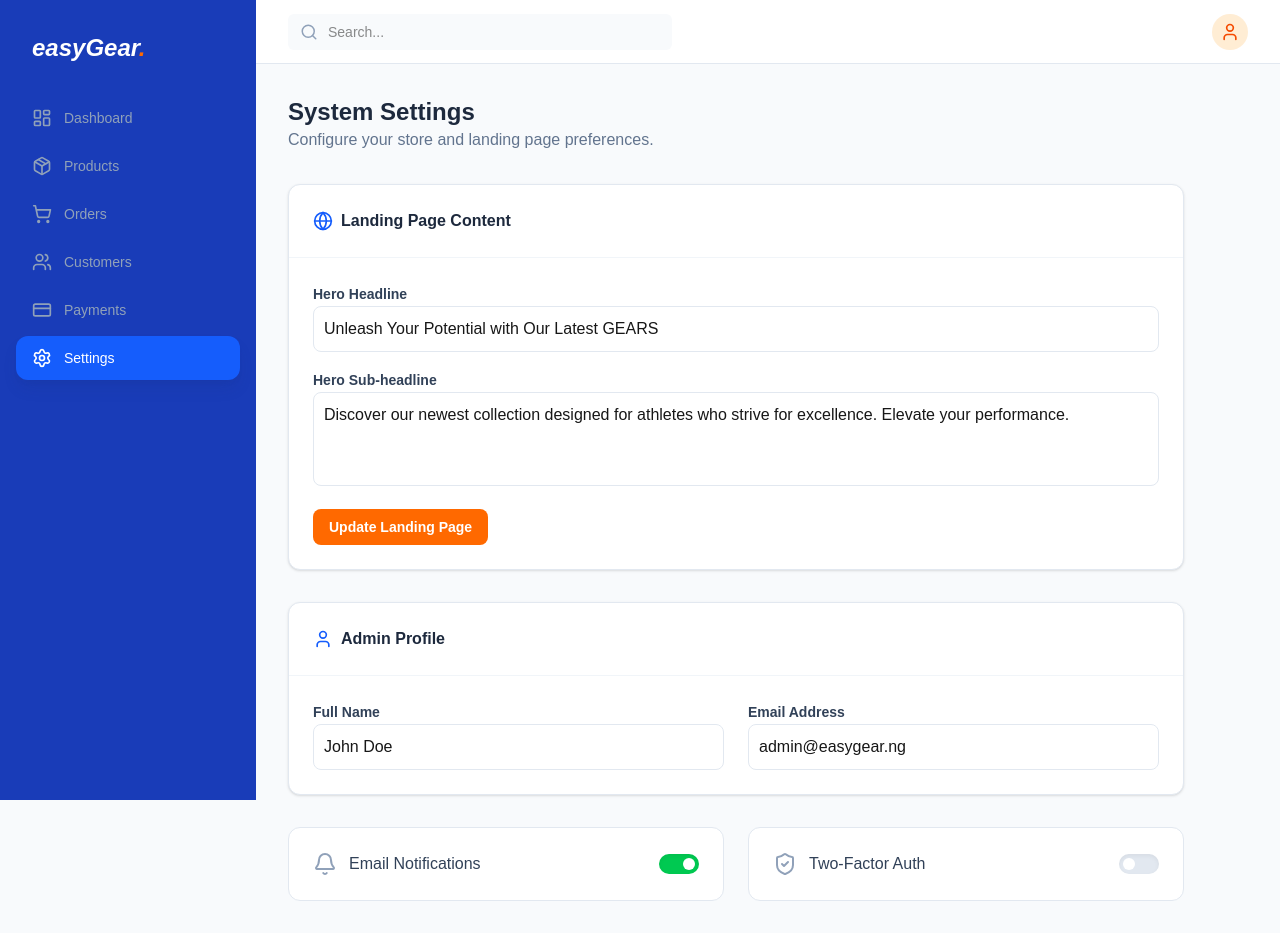
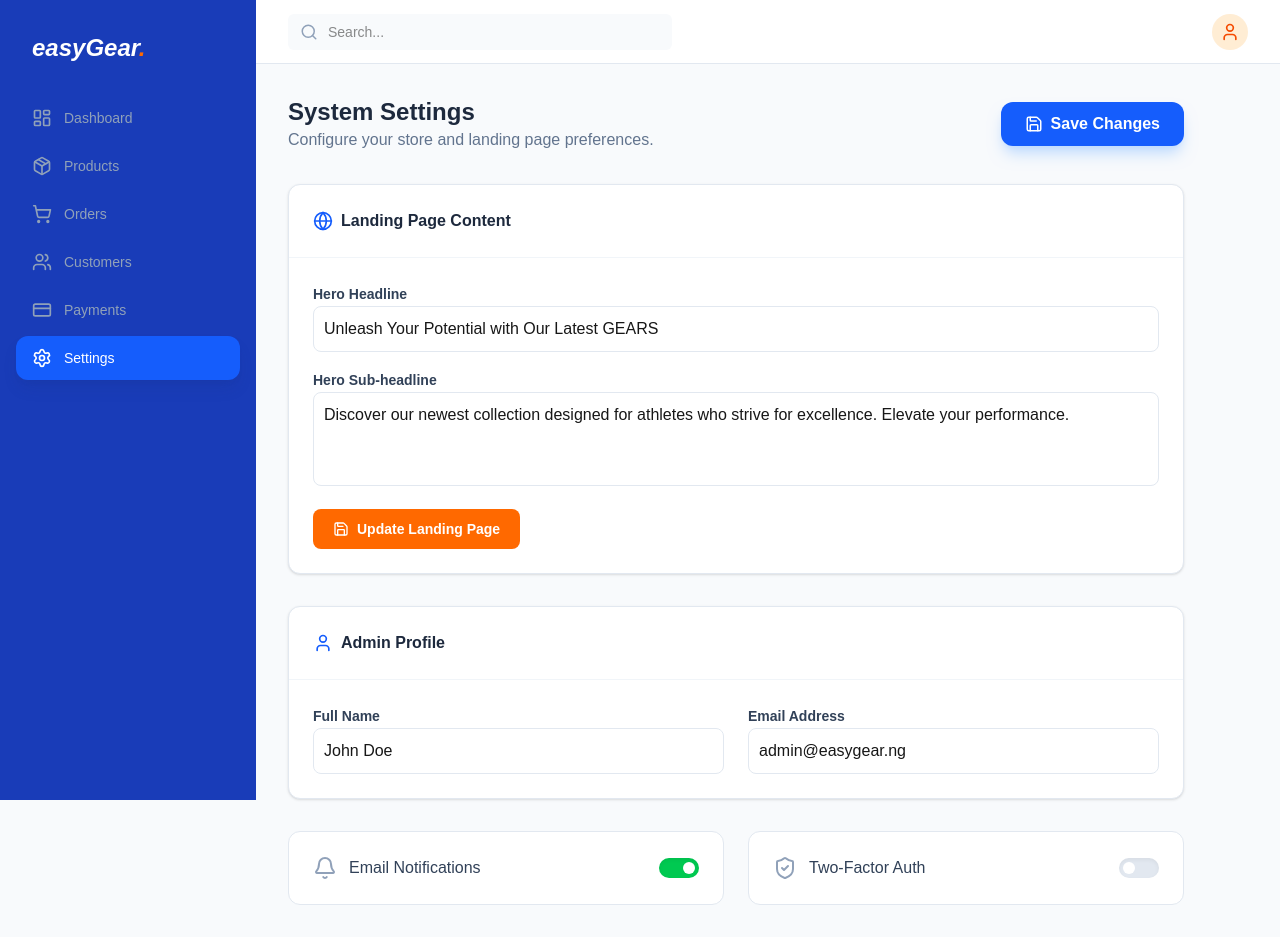
Before and after one commit to Hilosthone/easy-gear-admin, a Next.js app: page /admin/settings in a window 1280 px wide. Built offline with nearby package versions, Linux system fonts and the light colour scheme.

Commit message:
Fix build errors: escaped characters and types

```diff
--- a/src/app/admin/orders/page.tsx
+++ b/src/app/admin/orders/page.tsx
@@ -2,7 +2,16 @@
 import React from 'react'
 import { Eye, Truck, CheckCircle, Clock, XCircle } from 'lucide-react'
 
-const orders = [
+interface Order {
+  id: string
+  customer: string
+  date: string
+  amount: string
+  status: 'Pending' | 'Shipped' | 'Delivered' | 'Cancelled' // Strict status types
+  items: number
+}
+
+const orders: Order[] = [
   {
     id: '#ORD-7721',
     customer: 'John Doe',
@@ -96,7 +105,10 @@ export default function OrdersPage() {
       </div>
 
       <div className='bg-white rounded-xl border border-slate-200 overflow-hidden shadow-sm'>
-        <table className='w-full text-left border-collapse'>
+        <div className='overflow-x-auto'>
+          {' '}
+          {/* Added wrapper for mobile responsiveness */}
+          <table className='w-full text-left border-collapse min-w-[700px]'>
             <thead className='bg-slate-50 border-b border-slate-200 text-slate-600 text-xs uppercase tracking-wider'>
               <tr>
                 <th className='px-6 py-4 font-bold'>Order ID</th>
@@ -139,19 +151,21 @@ export default function OrdersPage() {
           </table>
         </div>
       </div>
+    </div>
   )
 }
 
-// Internal Status Badge Component
-function StatusBadge({ status }: { status: string }) {
-  const styles: any = {
+type OrderStatus = 'Pending' | 'Shipped' | 'Delivered' | 'Cancelled'
+
+function StatusBadge({ status }: { status: OrderStatus }) {
+  const styles: Record<OrderStatus, string> = {
     Pending: 'bg-orange-100 text-orange-600 border-orange-200',
     Shipped: 'bg-blue-100 text-blue-600 border-blue-200',
     Delivered: 'bg-green-100 text-green-600 border-green-200',
     Cancelled: 'bg-red-100 text-red-600 border-red-200',
   }
 
-  const icons: any = {
+  const icons: Record<OrderStatus, React.ReactNode> = {
     Pending: <Clock size={12} />,
     Shipped: <Truck size={12} />,
     Delivered: <CheckCircle size={12} />,
--- a/src/app/admin/page.tsx
+++ b/src/app/admin/page.tsx
@@ -1,69 +1,82 @@
-import StatCard from "@/components/admin/StatCard";
-import RecentOrders from "@/components/admin/RecentOrders";
-import SalesChart from "@/components/admin/SalesChart";
+'use client'
+import StatCard from '@/components/admin/StatCard'
+import RecentOrders from '@/components/admin/RecentOrders'
+import SalesChart from '@/components/admin/SalesChart'
 
 export default function DashboardPage() {
   return (
-    <div className="space-y-8">
+    <div className='space-y-8'>
       {/* Header */}
       <div>
-        <h1 className="text-2xl font-bold text-slate-800">Dashboard Overview</h1>
-        <p className="text-slate-500">Welcome back, here is what's happening today.</p>
+        <h1 className='text-2xl font-bold text-slate-800'>
+          Dashboard Overview
+        </h1>
+        <p className='text-slate-500'>
+          {/* FIXED: Replaced ' with &apos; to satisfy ESLint */}
+          Welcome back, here is what&apos;s happening today.
+        </p>
       </div>
 
       {/* Stats Grid */}
-      <div className="grid grid-cols-1 md:grid-cols-2 lg:grid-cols-4 gap-6">
-        <StatCard title="Total Revenue" value="₦4,250,000" trend="+12.5%" />
-        <StatCard title="Total Orders" value="456" trend="+8.2%" />
-        <StatCard title="New Customers" value="89" trend="+14.1%" />
-        <StatCard title="Conversion Rate" value="3.4%" trend="+1.2%" />
+      <div className='grid grid-cols-1 md:grid-cols-2 lg:grid-cols-4 gap-6'>
+        <StatCard title='Total Revenue' value='₦4,250,000' trend='+12.5%' />
+        <StatCard title='Total Orders' value='456' trend='+8.2%' />
+        <StatCard title='New Customers' value='89' trend='+14.1%' />
+        <StatCard title='Conversion Rate' value='3.4%' trend='+1.2%' />
       </div>
 
-      <div className="grid grid-cols-1 lg:grid-cols-3 gap-8">
+      <div className='grid grid-cols-1 lg:grid-cols-3 gap-8'>
         {/* Sales Chart - Takes up 2 columns */}
-        <div className="lg:col-span-2 bg-white p-6 rounded-2xl border border-slate-200 shadow-sm">
-          <div className="flex items-center justify-between mb-6">
-            <h3 className="font-bold text-slate-800 text-lg">Revenue Growth</h3>
-            <select className="text-sm border-none bg-slate-50 rounded-lg p-1.5 outline-none font-medium">
+        <div className='lg:col-span-2 bg-white p-6 rounded-2xl border border-slate-200 shadow-sm'>
+          <div className='flex items-center justify-between mb-6'>
+            <h3 className='font-bold text-slate-800 text-lg'>Revenue Growth</h3>
+            <select className='text-sm border-none bg-slate-50 rounded-lg p-1.5 outline-none font-medium'>
               <option>Last 7 Days</option>
               <option>Last 30 Days</option>
+              <option>Last 60 Days</option>
+              <option>Last 90 Days</option>
             </select>
           </div>
           <SalesChart />
         </div>
 
         {/* Quick Actions/Small Table - Takes up 1 column */}
-        <div className="bg-[#0a192f] p-6 rounded-2xl text-white shadow-lg flex flex-col justify-between">
+        <div className='bg-[#0a192f] p-6 rounded-2xl text-white shadow-lg flex flex-col justify-between'>
           <div>
-            <h3 className="font-bold text-lg mb-2">Inventory Goal</h3>
-            <p className="text-slate-400 text-sm">You have 8 items running low on stock. Restock soon to maintain sales.</p>
+            <h3 className='font-bold text-lg mb-2'>Inventory Goal</h3>
+            <p className='text-slate-400 text-sm'>
+              You have 8 items running low on stock. Restock soon to maintain
+              sales.
+            </p>
           </div>
 
-          <div className="mt-8 space-y-4">
-            <div className="bg-white/10 p-4 rounded-xl flex items-center justify-between">
-              <span className="text-sm font-medium">Jerseys</span>
-              <span className="text-orange-500 font-bold">85%</span>
+          <div className='mt-8 space-y-4'>
+            <div className='bg-white/10 p-4 rounded-xl flex items-center justify-between'>
+              <span className='text-sm font-medium'>Jerseys</span>
+              <span className='text-orange-500 font-bold'>85%</span>
             </div>
-            <div className="bg-white/10 p-4 rounded-xl flex items-center justify-between">
-              <span className="text-sm font-medium">Footwear</span>
-              <span className="text-blue-400 font-bold">42%</span>
+            <div className='bg-white/10 p-4 rounded-xl flex items-center justify-between'>
+              <span className='text-sm font-medium'>Footwear</span>
+              <span className='text-blue-400 font-bold'>42%</span>
             </div>
           </div>
 
-          <button className="w-full mt-8 bg-orange-500 hover:bg-orange-600 py-3 rounded-xl font-bold transition-all">
+          <button className='w-full mt-8 bg-orange-500 hover:bg-orange-600 py-3 rounded-xl font-bold transition-all'>
             Generate Report
           </button>
         </div>
       </div>
 
       {/* Recent Orders Table */}
-      <div className="bg-white rounded-2xl border border-slate-200 shadow-sm overflow-hidden">
-        <div className="p-6 border-b border-slate-100 flex justify-between items-center">
-          <h3 className="font-bold text-slate-800">Recent Transactions</h3>
-          <button className="text-blue-600 text-sm font-bold hover:underline">View All</button>
+      <div className='bg-white rounded-2xl border border-slate-200 shadow-sm overflow-hidden'>
+        <div className='p-6 border-b border-slate-100 flex justify-between items-center'>
+          <h3 className='font-bold text-slate-800'>Recent Transactions</h3>
+          <button className='text-blue-600 text-sm font-bold hover:underline'>
+            View All
+          </button>
         </div>
         <RecentOrders />
       </div>
     </div>
-  );
+  )
 }
--- a/src/app/admin/settings/page.tsx
+++ b/src/app/admin/settings/page.tsx
@@ -3,16 +3,32 @@ import React from 'react'
 import { Save, User, Globe, Bell, ShieldCheck } from 'lucide-react'
 
 export default function SettingsPage() {
+  const handleGlobalSave = () => {
+    console.log('Saving all settings...')
+    // Add logic here to save all sections to your database
+  }
+
   return (
     <div className='max-w-4xl space-y-8'>
-      <div>
-        <h1 className='text-2xl font-bold text-slate-800'>System Settings</h1>
-        <p className='text-slate-500'>
-          Configure your store and landing page preferences.
-        </p>
+      {/* 1. Header with Global Save Button */}
+      <div className='flex flex-col md:flex-row md:items-center justify-between gap-4'>
+        <div>
+          <h1 className='text-2xl font-bold text-slate-800'>System Settings</h1>
+          <p className='text-slate-500'>
+            Configure your store and landing page preferences.
+          </p>
+        </div>
+
+        <button
+          onClick={handleGlobalSave}
+          className='flex items-center justify-center gap-2 bg-blue-600 hover:bg-blue-700 text-white px-6 py-2.5 rounded-xl font-bold transition-all shadow-lg shadow-blue-200 active:scale-95'
+        >
+          <Save size={18} />
+          Save Changes
+        </button>
       </div>
 
-      {/* Landing Page Content Section */}
+      {/* 2. Landing Page Content Section */}
       <section className='bg-white rounded-xl border border-slate-200 shadow-sm overflow-hidden'>
         <div className='p-6 border-b border-slate-100 flex items-center gap-2'>
           <Globe className='text-blue-600' size={20} />
@@ -27,7 +43,7 @@ export default function SettingsPage() {
               <input
                 type='text'
                 defaultValue='Unleash Your Potential with Our Latest GEARS'
-                className='w-full p-2.5 border border-slate-200 rounded-lg focus:ring-1 focus:ring-blue-500 outline-none'
+                className='w-full p-2.5 border border-slate-200 rounded-lg focus:ring-2 focus:ring-blue-500/20 focus:border-blue-500 outline-none transition-all'
               />
             </div>
             <div className='space-y-1.5'>
@@ -37,17 +53,18 @@ export default function SettingsPage() {
               <textarea
                 rows={3}
                 defaultValue='Discover our newest collection designed for athletes who strive for excellence. Elevate your performance.'
-                className='w-full p-2.5 border border-slate-200 rounded-lg focus:ring-1 focus:ring-blue-500 outline-none resize-none'
+                className='w-full p-2.5 border border-slate-200 rounded-lg focus:ring-2 focus:ring-blue-500/20 focus:border-blue-500 outline-none resize-none transition-all'
               />
             </div>
           </div>
-          <button className='bg-orange-500 hover:bg-orange-600 text-white px-4 py-2 rounded-lg text-sm font-bold transition-all'>
+          <button className='flex items-center gap-2 bg-orange-500 hover:bg-orange-600 text-white px-5 py-2.5 rounded-lg text-sm font-bold transition-all'>
+            <Save size={16} />
             Update Landing Page
           </button>
         </div>
       </section>
 
-      {/* Admin Profile Section */}
+      {/* 3. Admin Profile Section */}
       <section className='bg-white rounded-xl border border-slate-200 shadow-sm overflow-hidden'>
         <div className='p-6 border-b border-slate-100 flex items-center gap-2'>
           <User className='text-blue-600' size={20} />
@@ -61,7 +78,7 @@ export default function SettingsPage() {
             <input
               type='text'
               defaultValue='John Doe'
-              className='w-full p-2.5 border border-slate-200 rounded-lg outline-none'
+              className='w-full p-2.5 border border-slate-200 rounded-lg outline-none focus:ring-2 focus:ring-blue-500/20 focus:border-blue-500 transition-all'
             />
           </div>
           <div className='space-y-1.5'>
@@ -71,13 +88,13 @@ export default function SettingsPage() {
             <input
               type='email'
               defaultValue='admin@easygear.ng'
-              className='w-full p-2.5 border border-slate-200 rounded-lg outline-none'
+              className='w-full p-2.5 border border-slate-200 rounded-lg outline-none focus:ring-2 focus:ring-blue-500/20 focus:border-blue-500 transition-all'
             />
           </div>
         </div>
       </section>
 
-      {/* Preferences Section */}
+      {/* 4. Preferences Section */}
       <div className='grid grid-cols-1 md:grid-cols-2 gap-6'>
         <div className='bg-white p-6 rounded-xl border border-slate-200 flex items-center justify-between'>
           <div className='flex items-center gap-3'>
```
Lines whose indentation alone changed are shown as unchanged.
